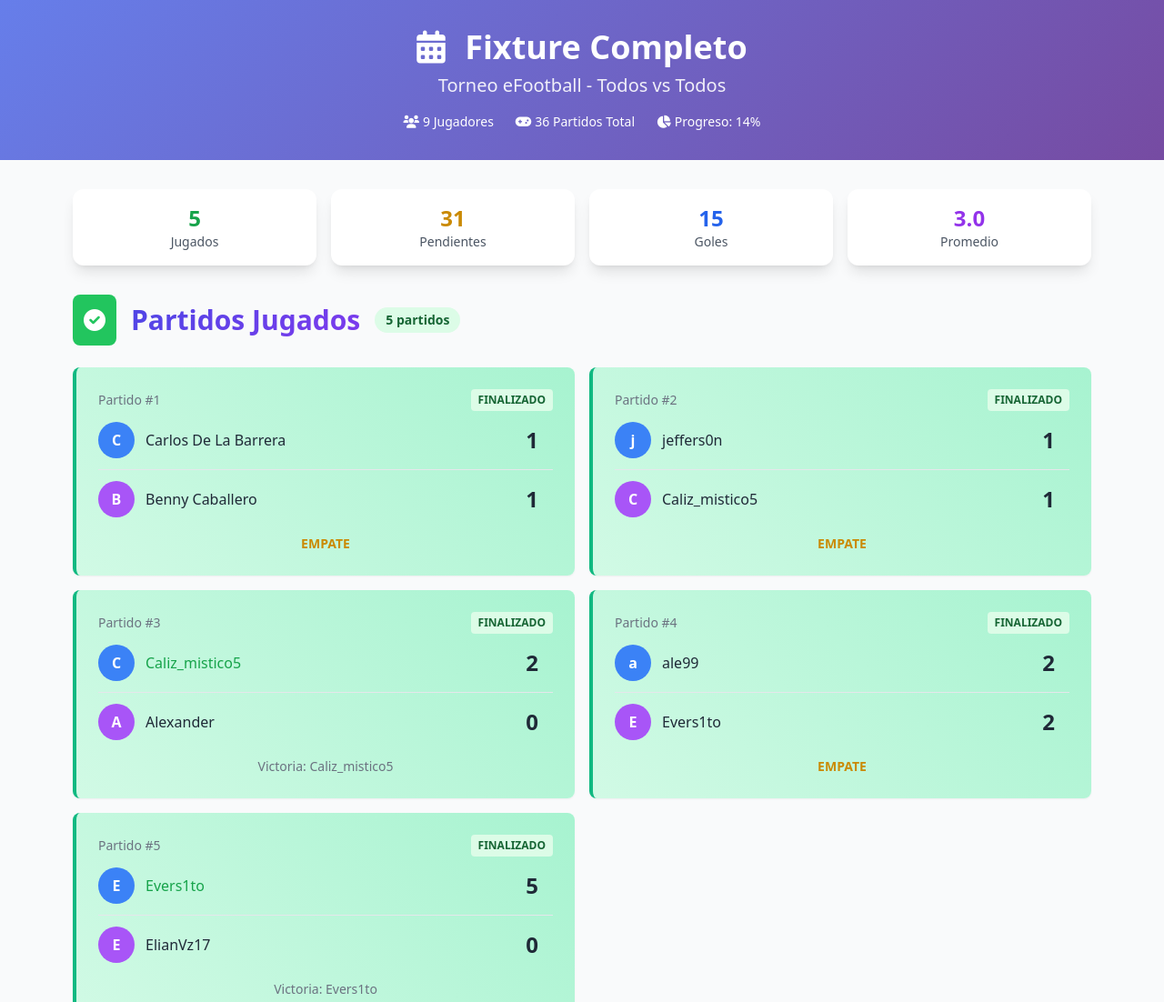
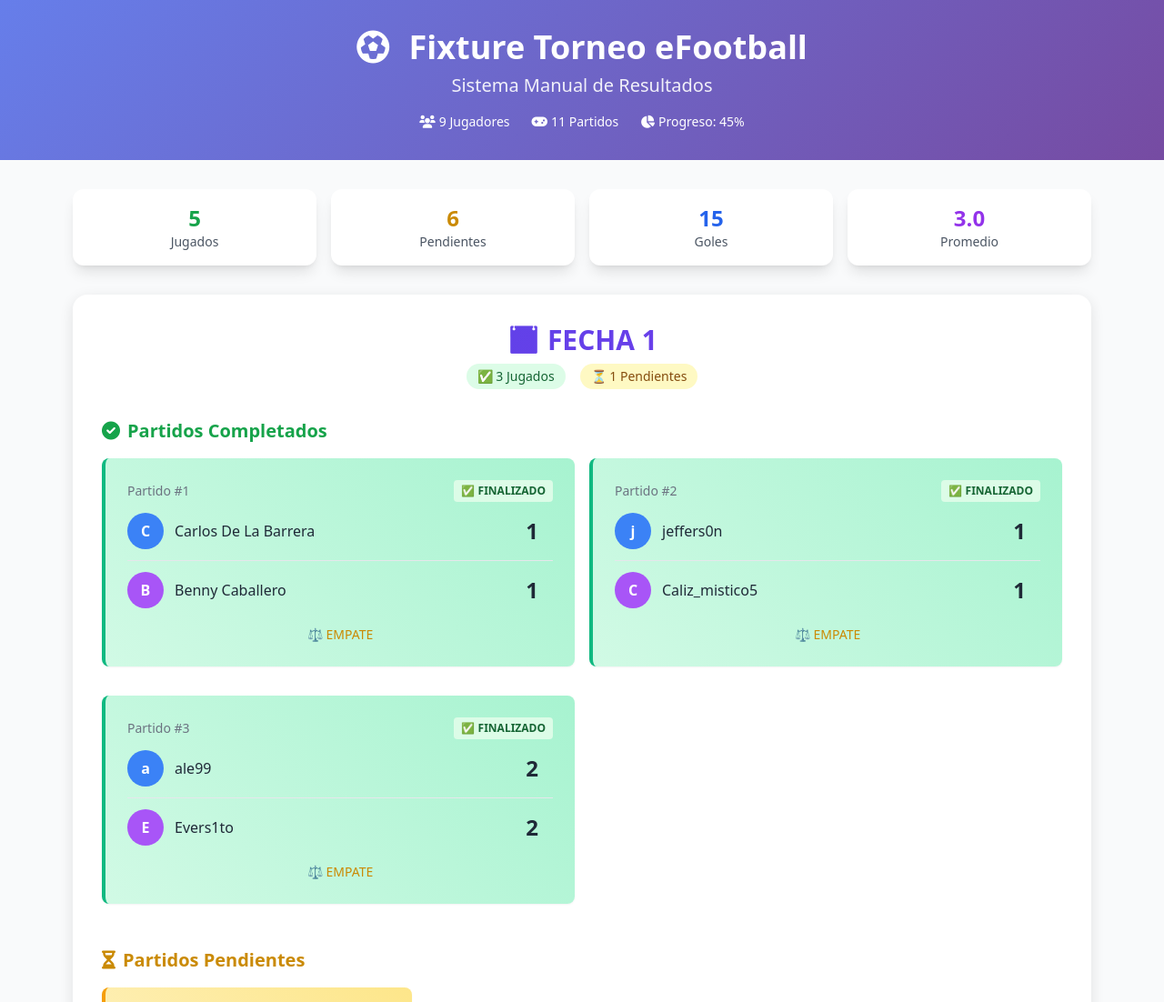
Before and after one commit to jesusjironrodriguez1552-stack/ModoPlay, a plain HTML site: page fixture.html in a window 1280 px wide. Shown: the top 1102 px of the page at 91% size. Drawn offline with nearby package versions, Linux system fonts and the light colour scheme.

Commit message:
Update fixture.html

```diff
--- a/fixture.html
+++ b/fixture.html
@@ -3,7 +3,7 @@
 <head>
     <meta charset="UTF-8">
     <meta name="viewport" content="width=device-width, initial-scale=1.0">
-    <title>Fixture Completo - Torneo eFootball</title>
+    <title>Fixture Torneo eFootball</title>
     <script src="https://cdn.tailwindcss.com"></script>
     <link href="https://cdnjs.cloudflare.com/ajax/libs/font-awesome/6.0.0/css/all.min.css" rel="stylesheet">
     <style>
@@ -32,6 +32,13 @@
             -webkit-text-fill-color: transparent;
             background-clip: text;
         }
+        .date-section {
+            margin-bottom: 3rem;
+            padding: 2rem;
+            background: white;
+            border-radius: 1rem;
+            box-shadow: 0 4px 15px rgba(0,0,0,0.1);
+        }
     </style>
 </head>
 <body class="bg-gray-50 min-h-screen">
@@ -40,13 +47,13 @@
         <div class="container mx-auto px-4">
             <div class="text-center">
                 <h1 class="text-4xl font-bold mb-2">
-                    <i class="fas fa-calendar-alt mr-3"></i>
-                    Fixture Completo
+                    <i class="fas fa-futbol mr-3"></i>
+                    Fixture Torneo eFootball
                 </h1>
-                <p class="text-xl opacity-90">Torneo eFootball - Todos vs Todos</p>
-                <div class="mt-4 flex justify-center items-center space-x-6 text-sm">
+                <p class="text-xl opacity-90">Sistema Manual de Resultados</p>
+                <div class="mt-4 flex justify-center items-center space-x-6 text-sm flex-wrap">
                     <span><i class="fas fa-users mr-1"></i>9 Jugadores</span>
-                    <span><i class="fas fa-gamepad mr-1"></i>36 Partidos Total</span>
+                    <span><i class="fas fa-gamepad mr-1"></i><span id="total-matches">0</span> Partidos</span>
                     <span id="progress-header"><i class="fas fa-chart-pie mr-1"></i>Progreso: 0%</span>
                 </div>
             </div>
@@ -54,7 +61,7 @@
     </div>
 
     <div class="container mx-auto px-4 max-w-6xl">
-        <!-- Estadísticas Rápidas -->
+        <!-- Estadísticas -->
         <div class="grid md:grid-cols-4 gap-4 mb-8">
             <div class="bg-white rounded-xl shadow-lg p-4 text-center">
                 <div class="text-2xl font-bold text-green-600" id="played-count">0</div>
@@ -74,59 +81,25 @@
             </div>
         </div>
 
-        <!-- Partidos Jugados -->
-        <div class="mb-12">
-            <div class="flex items-center mb-6">
-                <div class="bg-green-500 p-3 rounded-lg mr-4">
-                    <i class="fas fa-check-circle text-white text-2xl"></i>
-                </div>
-                <h2 class="text-3xl font-bold section-title">Partidos Jugados</h2>
-                <div class="ml-4 bg-green-100 text-green-800 px-3 py-1 rounded-full text-sm font-semibold">
-                    <span id="played-badge">0 partidos</span>
-                </div>
-            </div>
-
-            <div class="grid md:grid-cols-2 gap-4" id="played-matches">
-                <!-- Se llena dinámicamente -->
-            </div>
-
-            <div id="no-played" class="text-center py-12 text-gray-500 hidden">
-                <i class="fas fa-clock text-4xl mb-4 opacity-50"></i>
-                <p class="text-lg">No hay partidos jugados aún</p>
-            </div>
+        <!-- Fechas y Partidos -->
+        <div id="matches-container">
+            <!-- Se llena automáticamente -->
         </div>
 
-        <!-- Partidos Pendientes -->
-        <div>
-            <div class="flex items-center mb-6">
-                <div class="bg-yellow-500 p-3 rounded-lg mr-4">
-                    <i class="fas fa-hourglass-half text-white text-2xl"></i>
+        <!-- Instrucciones -->
+        <div class="mt-12 bg-blue-50 border-l-4 border-blue-400 p-6 rounded-lg">
+            <div class="flex">
+                <div class="flex-shrink-0">
+                    <i class="fas fa-info-circle text-blue-400 text-xl"></i>
                 </div>
-                <h2 class="text-3xl font-bold section-title">Partidos Pendientes</h2>
-                <div class="ml-4 bg-yellow-100 text-yellow-800 px-3 py-1 rounded-full text-sm font-semibold">
-                    <span id="pending-badge">0 partidos</span>
-                </div>
-            </div>
-
-            <div class="grid md:grid-cols-2 lg:grid-cols-3 gap-4" id="pending-matches">
-                <!-- Se llena dinámicamente -->
-            </div>
-        </div>
-
-        <!-- Leyenda -->
-        <div class="mt-12 bg-white rounded-xl shadow-lg p-6">
-            <h3 class="text-xl font-bold text-gray-800 mb-4">
-                <i class="fas fa-info-circle mr-2 text-blue-500"></i>
-                Información
-            </h3>
-            <div class="grid md:grid-cols-2 gap-4">
-                <div class="flex items-center space-x-3">
-                    <div class="w-6 h-6 bg-green-200 rounded border-l-4 border-green-500"></div>
-                    <span class="text-gray-700">Partidos completados con resultado final</span>
-                </div>
-                <div class="flex items-center space-x-3">
-                    <div class="w-6 h-6 bg-yellow-200 rounded border-l-4 border-yellow-500"></div>
-                    <span class="text-gray-700">Partidos por disputar</span>
+                <div class="ml-3">
+                    <h3 class="text-lg font-medium text-blue-800 mb-2">¿Cómo agregar/editar partidos?</h3>
+                    <div class="text-blue-700 text-sm space-y-1">
+                        <p><strong>1.</strong> Ve al código JavaScript (línea ~80 aprox)</p>
+                        <p><strong>2.</strong> Busca la sección "PARTIDOS DEL TORNEO"</p>
+                        <p><strong>3.</strong> Agrega partidos en el formato mostrado</p>
+                        <p><strong>4.</strong> Guarda y recarga la página</p>
+                    </div>
                 </div>
             </div>
         </div>
@@ -134,90 +107,76 @@
 
     <footer class="mt-16 bg-gray-800 text-white py-8">
         <div class="container mx-auto px-4 text-center">
-            <p>&copy; 2024 Torneo eFootball - Fixture Completo</p>
-            <div class="mt-2 text-gray-400 text-sm">
-                <span>Sistema: Todos vs Todos</span>
-                <span class="mx-2">|</span>
-                <span>9 Participantes</span>
-                <span class="mx-2">|</span>
-                <span>36 Partidos Total</span>
-            </div>
+            <p>&copy; 2024 Fixture Torneo eFootball</p>
         </div>
     </footer>
 
     <script>
-        // Participantes del torneo
-        const players = [
-            "Carlos De La Barrera",
-            "Benny Caballero",
-            "jeffers0n",
-            "Caliz_mistico5",
-            "ale99",
-            "Evers1to",
-            "Alexander",
-            "ElianVz17",
-            "brnc_14"
+        // ============================================================
+        // 🎯 PARTIDOS DEL TORNEO - EDITA AQUÍ PARA AGREGAR/MODIFICAR
+        // ============================================================
+
+        const PARTIDOS = [
+            // FECHA 1
+            { fecha: 1, equipo1: "Carlos De La Barrera", equipo2: "Benny Caballero", goles1: 1, goles2: 1 },
+            { fecha: 1, equipo1: "jeffers0n", equipo2: "Caliz_mistico5", goles1: 1, goles2: 1 },
+            { fecha: 1, equipo1: "ale99", equipo2: "Evers1to", goles1: 2, goles2: 2 },
+            { fecha: 1, equipo1: "Alexander", equipo2: "ElianVz17", goles1: null, goles2: null }, // null = no jugado
+
+            // FECHA 2
+            { fecha: 2, equipo1: "Caliz_mistico5", equipo2: "Alexander", goles1: 2, goles2: 0 },
+            { fecha: 2, equipo1: "Evers1to", equipo2: "ElianVz17", goles1: 5, goles2: 0 },
+            { fecha: 2, equipo1: "brnc_14", equipo2: "Carlos De La Barrera", goles1: null, goles2: null },
+            { fecha: 2, equipo1: "Benny Caballero", equipo2: "ale99", goles1: null, goles2: null },
+
+            // FECHA 3 - AGREGA AQUÍ MÁS PARTIDOS
+            { fecha: 3, equipo1: "jeffers0n", equipo2: "Alexander", goles1: null, goles2: null },
+            { fecha: 3, equipo1: "Carlos De La Barrera", equipo2: "ale99", goles1: null, goles2: null },
+            { fecha: 3, equipo1: "brnc_14", equipo2: "Caliz_mistico5", goles1: null, goles2: null },
+
+            // AÑADE MÁS FECHAS AQUÍ:
+            // { fecha: 4, equipo1: "Jugador1", equipo2: "Jugador2", goles1: null, goles2: null },
+            // { fecha: 4, equipo1: "Jugador3", equipo2: "Jugador4", goles1: 2, goles2: 1 },
         ];
 
-        // Partidos con resultados
-        const playedMatches = [
-            { team1: "Carlos De La Barrera", team2: "Benny Caballero", score1: 1, score2: 1 },
-            { team1: "jeffers0n", team2: "Caliz_mistico5", score1: 1, score2: 1 },
-            { team1: "ale99", team2: "Evers1to", score1: 2, score2: 2 },
-            { team1: "Caliz_mistico5", team2: "Alexander", score1: 2, score2: 0 },
-            { team1: "Evers1to", team2: "ElianVz17", score1: 5, score2: 0 }
-        ];
+        // ============================================================
+        // 🔧 NO TOCAR - CÓDIGO AUTOMÁTICO
+        // ============================================================
 
-        // Generar todos los partidos posibles
-        function generateAllMatches() {
-            const allMatches = [];
-            const playedMatchesSet = new Set();
+        // Organizar partidos por fecha
+        function organizarPorFechas() {
+            const fechasMap = {};
 
-            // Marcar partidos ya jugados
-            playedMatches.forEach(match => {
-                playedMatchesSet.add(`${match.team1}-${match.team2}`);
-                playedMatchesSet.add(`${match.team2}-${match.team1}`);
+            PARTIDOS.forEach((partido, index) => {
+                if (!fechasMap[partido.fecha]) {
+                    fechasMap[partido.fecha] = [];
+                }
+                fechasMap[partido.fecha].push({
+                    ...partido,
+                    id: index + 1,
+                    jugado: partido.goles1 !== null && partido.goles2 !== null
+                });
             });
 
-            // Generar todos los enfrentamientos posibles
-            for (let i = 0; i < players.length; i++) {
-                for (let j = i + 1; j < players.length; j++) {
-                    const matchKey = `${players[i]}-${players[j]}`;
-
-                    if (playedMatchesSet.has(matchKey)) {
-                        // Encontrar el partido jugado
-                        const playedMatch = playedMatches.find(m =>
-                            (m.team1 === players[i] && m.team2 === players[j]) ||
-                            (m.team1 === players[j] && m.team2 === players[i])
-                        );
-                        allMatches.push({...playedMatch, played: true});
-                    } else {
-                        // Partido pendiente
-                        allMatches.push({
-                            team1: players[i],
-                            team2: players[j],
-                            score1: 0,
-                            score2: 0,
-                            played: false
-                        });
-                    }
-                }
-            }
-
-            return allMatches;
+            return Object.keys(fechasMap)
+                .sort((a, b) => parseInt(a) - parseInt(b))
+                .map(fecha => ({
+                    numero: parseInt(fecha),
+                    partidos: fechasMap[fecha]
+                }));
         }
 
         // Renderizar partido jugado
-        function renderPlayedMatch(match, index) {
-            const winner = match.score1 > match.score2 ? 'team1' :
-                          match.score1 < match.score2 ? 'team2' : 'tie';
+        function renderPartidoJugado(partido) {
+            const ganador = partido.goles1 > partido.goles2 ? 'equipo1' :
+                           partido.goles1 < partido.goles2 ? 'equipo2' : 'empate';
 
             return `
-                <div class="match-card played bg-white rounded-lg p-6 shadow-sm">
+                <div class="match-card played bg-white rounded-lg p-6 shadow-sm mb-4">
                     <div class="flex items-center justify-between mb-3">
-                        <div class="text-sm text-gray-500 font-medium">Partido #${index + 1}</div>
+                        <div class="text-sm text-gray-500 font-medium">Partido #${partido.id}</div>
                         <div class="bg-green-100 text-green-800 px-2 py-1 rounded text-xs font-semibold">
-                            FINALIZADO
+                            ✅ FINALIZADO
                         </div>
                     </div>
 
@@ -225,11 +184,11 @@
                         <div class="flex items-center justify-between">
                             <div class="flex items-center flex-1">
                                 <div class="w-10 h-10 rounded-full bg-blue-500 flex items-center justify-center text-white font-bold mr-3">
-                                    ${match.team1.charAt(0)}
+                                    ${partido.equipo1.charAt(0)}
                                 </div>
-                                <span class="font-medium text-gray-800 ${winner === 'team1' ? 'text-green-600' : ''}">${match.team1}</span>
+                                <span class="font-medium ${ganador === 'equipo1' ? 'text-green-600 font-bold' : 'text-gray-800'}">${partido.equipo1}</span>
                             </div>
-                            <div class="text-2xl font-bold text-gray-800 mx-4">${match.score1}</div>
+                            <div class="text-2xl font-bold text-gray-800 mx-4">${partido.goles1}</div>
                         </div>
 
                         <div class="border-t border-gray-200"></div>
@@ -237,19 +196,19 @@
                         <div class="flex items-center justify-between">
                             <div class="flex items-center flex-1">
                                 <div class="w-10 h-10 rounded-full bg-purple-500 flex items-center justify-center text-white font-bold mr-3">
-                                    ${match.team2.charAt(0)}
+                                    ${partido.equipo2.charAt(0)}
                                 </div>
-                                <span class="font-medium text-gray-800 ${winner === 'team2' ? 'text-green-600' : ''}">${match.team2}</span>
+                                <span class="font-medium ${ganador === 'equipo2' ? 'text-green-600 font-bold' : 'text-gray-800'}">${partido.equipo2}</span>
                             </div>
-                            <div class="text-2xl font-bold text-gray-800 mx-4">${match.score2}</div>
+                            <div class="text-2xl font-bold text-gray-800 mx-4">${partido.goles2}</div>
                         </div>
                     </div>
 
                     <div class="mt-4 text-center">
-                        <span class="text-sm ${winner === 'tie' ? 'text-yellow-600 font-semibold' : 'text-gray-500'}">
-                            ${winner === 'tie' ? 'EMPATE' :
-                              winner === 'team1' ? `Victoria: ${match.team1}` :
-                              `Victoria: ${match.team2}`}
+                        <span class="text-sm font-medium ${ganador === 'empate' ? 'text-yellow-600' : 'text-green-600'}">
+                            ${ganador === 'empate' ? '⚖️ EMPATE' :
+                              ganador === 'equipo1' ? `🏆 GANADOR: ${partido.equipo1}` :
+                              `🏆 GANADOR: ${partido.equipo2}`}
                         </span>
                     </div>
                 </div>
@@ -257,22 +216,22 @@
         }
 
         // Renderizar partido pendiente
-        function renderPendingMatch(match, index) {
+        function renderPartidoPendiente(partido) {
             return `
-                <div class="match-card pending bg-white rounded-lg p-5 shadow-sm">
+                <div class="match-card pending bg-white rounded-lg p-5 shadow-sm mb-4">
                     <div class="flex items-center justify-between mb-3">
-                        <div class="text-sm text-gray-500 font-medium">Pendiente #${index + 1}</div>
+                        <div class="text-sm text-gray-500 font-medium">Partido #${partido.id}</div>
                         <div class="bg-yellow-100 text-yellow-800 px-2 py-1 rounded text-xs font-semibold">
-                            POR JUGAR
+                            ⏳ PENDIENTE
                         </div>
                     </div>
 
                     <div class="space-y-3">
                         <div class="flex items-center">
                             <div class="w-8 h-8 rounded-full bg-blue-500 flex items-center justify-center text-white font-bold text-sm mr-3">
-                                ${match.team1.charAt(0)}
+                                ${partido.equipo1.charAt(0)}
                             </div>
-                            <span class="font-medium text-gray-700">${match.team1}</span>
+                            <span class="font-medium text-gray-700">${partido.equipo1}</span>
                         </div>
 
                         <div class="flex justify-center">
@@ -283,66 +242,94 @@
 
                         <div class="flex items-center">
                             <div class="w-8 h-8 rounded-full bg-purple-500 flex items-center justify-center text-white font-bold text-sm mr-3">
-                                ${match.team2.charAt(0)}
+                                ${partido.equipo2.charAt(0)}
                             </div>
-                            <span class="font-medium text-gray-700">${match.team2}</span>
+                            <span class="font-medium text-gray-700">${partido.equipo2}</span>
                         </div>
+                    </div>
+
+                    <div class="mt-4 text-center text-xs text-gray-500">
+                        Para agregar resultado, edita el código JavaScript
                     </div>
                 </div>
             `;
         }
 
-        // Calcular estadísticas
-        function calculateStats(matches) {
-            const played = matches.filter(m => m.played);
-            const pending = matches.filter(m => !m.played);
-            const totalGoals = played.reduce((sum, m) => sum + m.score1 + m.score2, 0);
-            const avgGoals = played.length > 0 ? (totalGoals / played.length).toFixed(1) : 0.0;
-            const progress = Math.round((played.length / matches.length) * 100);
+        // Renderizar todas las fechas
+        function renderFechas() {
+            const fechas = organizarPorFechas();
+            const container = document.getElementById('matches-container');
 
-            return {
-                played: played.length,
-                pending: pending.length,
-                totalGoals,
-                avgGoals,
-                progress
-            };
+            container.innerHTML = fechas.map(fecha => {
+                const jugados = fecha.partidos.filter(p => p.jugado);
+                const pendientes = fecha.partidos.filter(p => !p.jugado);
+
+                return `
+                    <div class="date-section">
+                        <div class="text-center mb-8">
+                            <h2 class="text-3xl font-bold section-title mb-2">📅 FECHA ${fecha.numero}</h2>
+                            <div class="flex justify-center space-x-4 text-sm">
+                                <span class="bg-green-100 text-green-800 px-3 py-1 rounded-full">
+                                    ✅ ${jugados.length} Jugados
+                                </span>
+                                <span class="bg-yellow-100 text-yellow-800 px-3 py-1 rounded-full">
+                                    ⏳ ${pendientes.length} Pendientes
+                                </span>
+                            </div>
+                        </div>
+
+                        ${jugados.length > 0 ? `
+                            <div class="mb-8">
+                                <h3 class="text-xl font-bold text-green-600 mb-4">
+                                    <i class="fas fa-check-circle mr-2"></i>Partidos Completados
+                                </h3>
+                                <div class="grid md:grid-cols-2 gap-4">
+                                    ${jugados.map(partido => renderPartidoJugado(partido)).join('')}
+                                </div>
+                            </div>
+                        ` : ''}
+
+                        ${pendientes.length > 0 ? `
+                            <div>
+                                <h3 class="text-xl font-bold text-yellow-600 mb-4">
+                                    <i class="fas fa-hourglass-half mr-2"></i>Partidos Pendientes
+                                </h3>
+                                <div class="grid md:grid-cols-2 lg:grid-cols-3 gap-4">
+                                    ${pendientes.map(partido => renderPartidoPendiente(partido)).join('')}
+                                </div>
+                            </div>
+                        ` : `
+                            <div class="text-center py-8 text-green-600">
+                                <i class="fas fa-trophy text-3xl mb-2"></i>
+                                <p class="text-lg font-semibold">¡Fecha completada!</p>
+                            </div>
+                        `}
+                    </div>
+                `;
+            }).join('');
         }
 
-        // Inicializar la página
-        function init() {
-            const matches = generateAllMatches();
-            const stats = calculateStats(matches);
+        // Actualizar estadísticas
+        function actualizarEstadisticas() {
+            const jugados = PARTIDOS.filter(p => p.goles1 !== null && p.goles2 !== null);
+            const pendientes = PARTIDOS.filter(p => p.goles1 === null || p.goles2 === null);
+            const totalGoles = jugados.reduce((sum, p) => sum + p.goles1 + p.goles2, 0);
+            const promedio = jugados.length > 0 ? (totalGoles / jugados.length).toFixed(1) : 0.0;
+            const progreso = Math.round((jugados.length / PARTIDOS.length) * 100);
 
-            // Actualizar estadísticas
-            document.getElementById('played-count').textContent = stats.played;
-            document.getElementById('pending-count').textContent = stats.pending;
-            document.getElementById('total-goals').textContent = stats.totalGoals;
-            document.getElementById('avg-goals').textContent = stats.avgGoals;
-            document.getElementById('progress-header').innerHTML = `<i class="fas fa-chart-pie mr-1"></i>Progreso: ${stats.progress}%`;
-            document.getElementById('played-badge').textContent = `${stats.played} partidos`;
-            document.getElementById('pending-badge').textContent = `${stats.pending} partidos`;
-
-            // Renderizar partidos jugados
-            const playedContainer = document.getElementById('played-matches');
-            const playedMatchesFiltered = matches.filter(m => m.played);
-
-            if (playedMatchesFiltered.length > 0) {
-                playedContainer.innerHTML = playedMatchesFiltered.map((match, index) => renderPlayedMatch(match, index)).join('');
-                document.getElementById('no-played').classList.add('hidden');
-            } else {
-                playedContainer.innerHTML = '';
-                document.getElementById('no-played').classList.remove('hidden');
-            }
-
-            // Renderizar partidos pendientes
-            const pendingContainer = document.getElementById('pending-matches');
-            const pendingMatches = matches.filter(m => !m.played);
-            pendingContainer.innerHTML = pendingMatches.map((match, index) => renderPendingMatch(match, index)).join('');
+            document.getElementById('played-count').textContent = jugados.length;
+            document.getElementById('pending-count').textContent = pendientes.length;
+            document.getElementById('total-goals').textContent = totalGoles;
+            document.getElementById('avg-goals').textContent = promedio;
+            document.getElementById('total-matches').textContent = PARTIDOS.length;
+            document.getElementById('progress-header').innerHTML = `<i class="fas fa-chart-pie mr-1"></i>Progreso: ${progreso}%`;
         }
 
-        // Ejecutar al cargar la página
-        document.addEventListener('DOMContentLoaded', init);
+        // Inicializar
+        document.addEventListener('DOMContentLoaded', () => {
+            renderFechas();
+            actualizarEstadisticas();
+        });
     </script>
 </body>
 </html>
```
